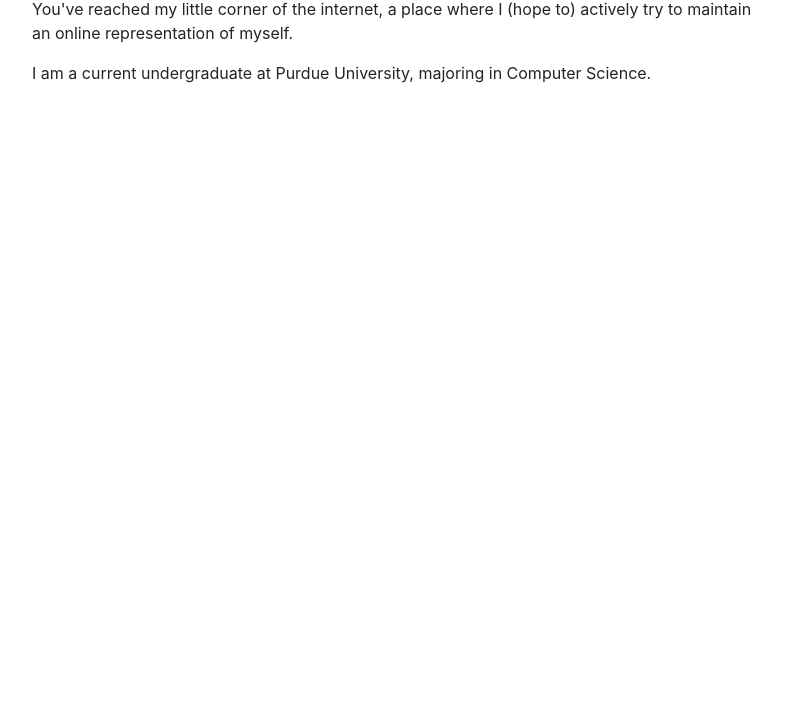
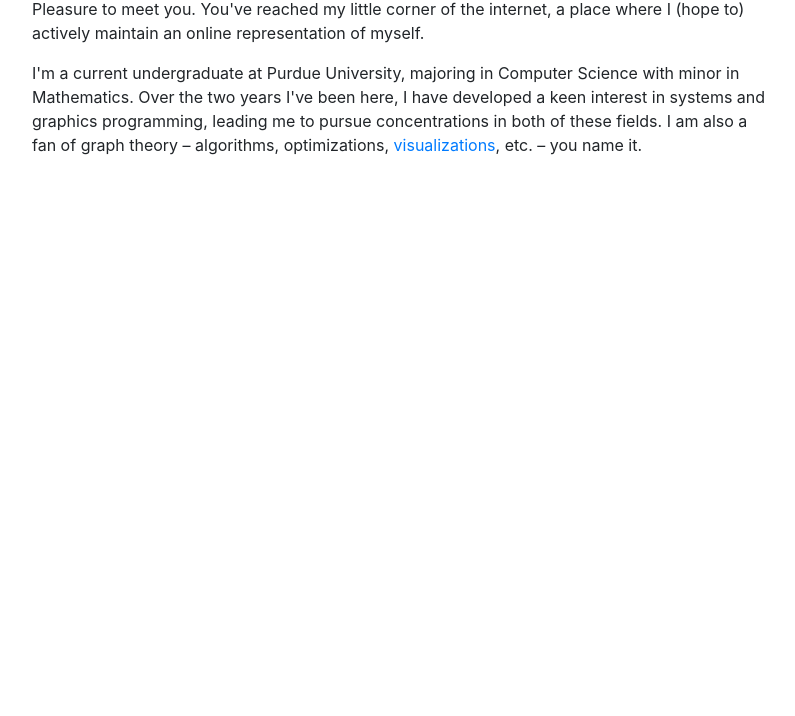
Before and after one commit to Automage/Automage.github.io, a plain HTML site: page index.html in a window 1280 px wide. Shown: the part 84-800 px from the top of the page, without its empty margins (239-1034 px from the left). Drawn offline with nearby package versions, Linux system fonts and the light colour scheme.

Commit message:
Bio progress

```diff
--- a/index.html
+++ b/index.html
@@ -18,12 +18,21 @@
     <div class="container root-container">
       <h1>Pranav Nair</h1>
       <p>
-        You've reached my little corner of the internet, a place where I (hope
-        to) actively try to maintain an online representation of myself.
+        Pleasure to meet you. You've reached my little corner of the internet, a
+        place where I (hope to) actively maintain an online representation of
+        myself.
       </p>
       <p>
-        I am a current undergraduate at Purdue University, majoring in Computer
-        Science.
+        I'm a current undergraduate at Purdue University, majoring in Computer
+        Science with minor in Mathematics. Over the two years I've been here, I
+        have developed a keen interest in systems and graphics programming,
+        leading me to pursue concentrations in both of these fields. I am also a
+        fan of graph theory – algorithms, optimizations,
+        <a
+          href="https://anvaka.github.io/fieldplay/?"
+          title="Not strictly graph theory but sweet nonetheless"
+          >visualizations</a
+        >, etc. – you name it.
       </p>
     </div>
     <!-- <img src="prof.jpg" width="500" height="300" /> -->
```
